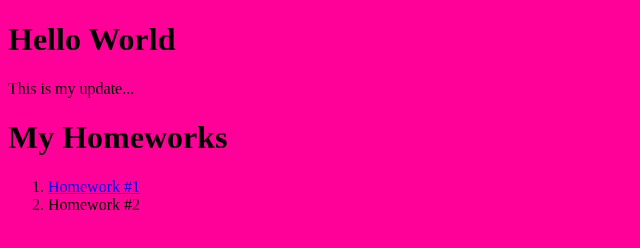
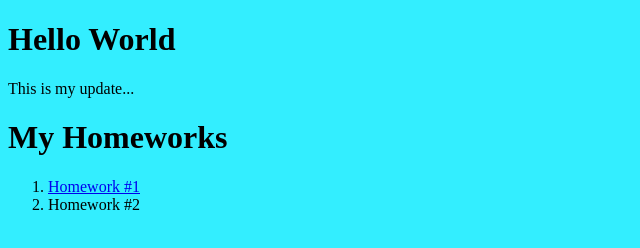
Before and after one commit to jdhert/gemralph.github.io, a plain HTML site: page index.html in a window 1280 px wide. Shown: the whole page, without its empty margins (0-640 px from the left). Drawn offline with Linux system fonts and the light colour scheme.

Commit message:
Making site beautiful  2

```diff
--- a/style.css
+++ b/style.css
@@ -4,5 +4,5 @@
  */
 
 body{
- background:#f09;
+ background:#3ef;
 }
```
